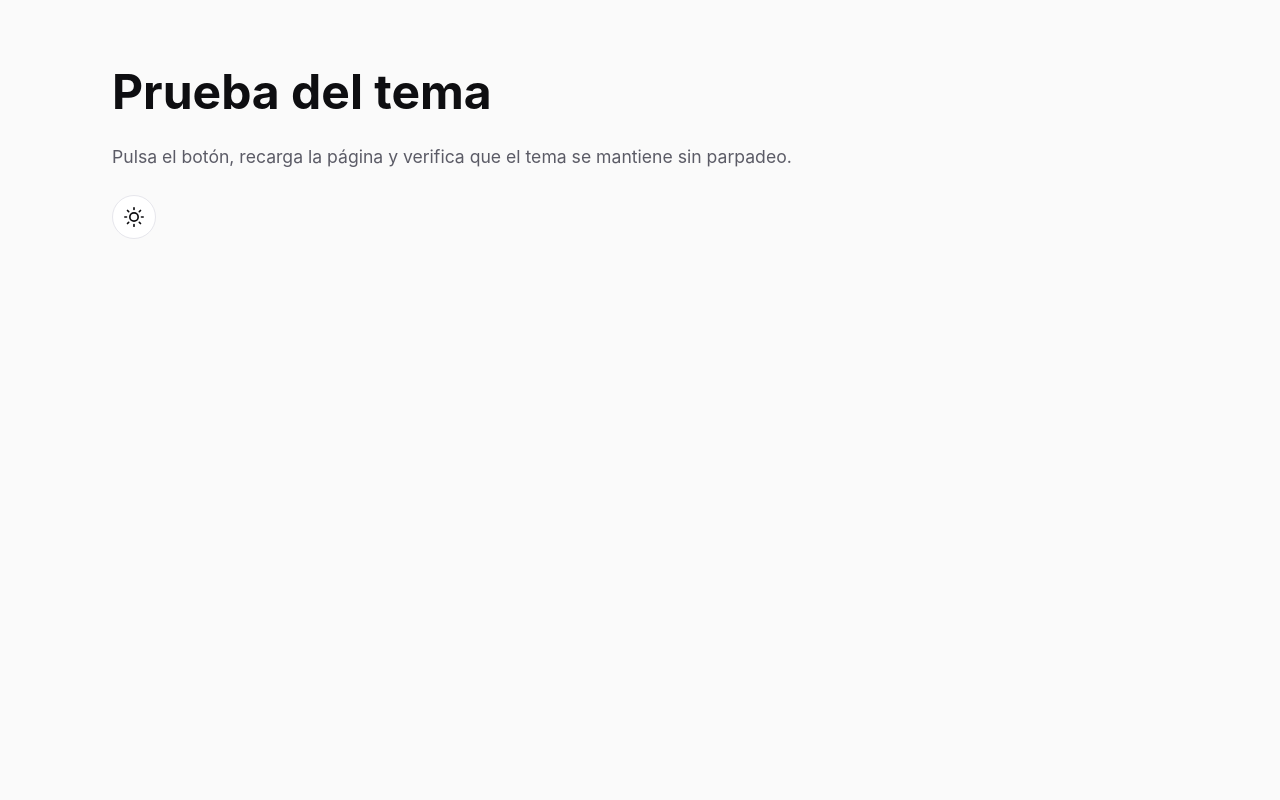
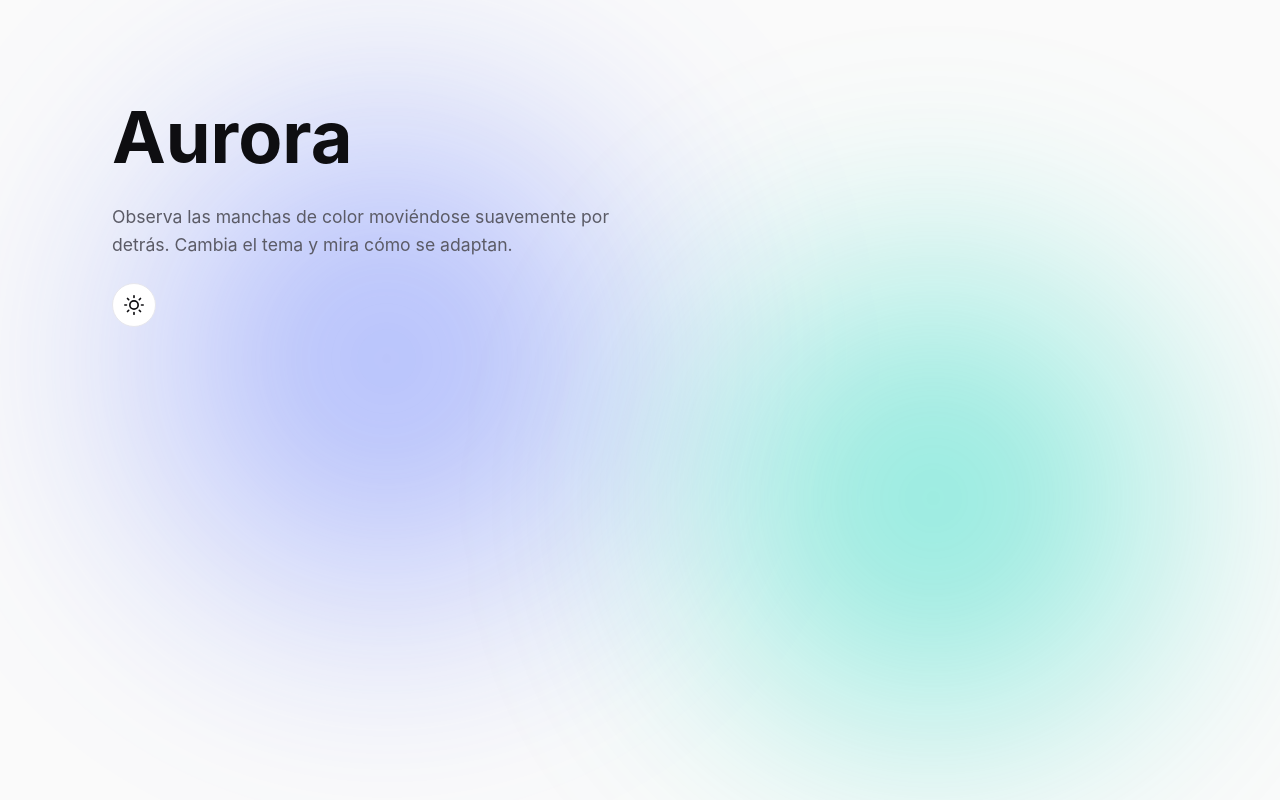
Before and after one commit to Alex-Gallardo/portfolio-mvp, a Next.js app: page / in a window 1280 px wide. Built offline with nearby package versions, Linux system fonts and the light colour scheme.

Commit message:
S1-T3: AuroraBackground (fondo iluminación CSS puro, respeta reduced-motion)

```diff
--- a/src/app/page.tsx
+++ b/src/app/page.tsx
@@ -1,21 +1,26 @@
+import { AuroraBackground } from "@/components/layout/AuroraBackground/AuroraBackground";
 import { ThemeToggle } from "@/components/layout/ThemeToggle/ThemeToggle";
 
 export default function Home() {
   return (
+    <>
+      <AuroraBackground />
       <main
         className="container"
         style={{
-        paddingBlock: "var(--sp-16)",
+          paddingBlock: "var(--sp-24)",
           display: "grid",
           gap: "var(--sp-6)",
           placeItems: "start",
         }}
       >
-      <h1 style={{ fontSize: "var(--fs-2xl)" }}>Prueba del tema</h1>
-      <p style={{ color: "var(--fg-muted)" }}>
-        Pulsa el botón, recarga la página y verifica que el tema se mantiene sin parpadeo.
+        <h1 style={{ fontSize: "var(--fs-3xl)" }}>Aurora</h1>
+        <p style={{ color: "var(--fg-muted)", maxWidth: "50ch" }}>
+          Observa las manchas de color moviéndose suavemente por detrás. Cambia el tema y mira cómo
+          se adaptan.
         </p>
         <ThemeToggle />
       </main>
+    </>
   );
 }
--- /dev/null
+++ b/src/components/layout/AuroraBackground/AuroraBackground.module.css
@@ -0,0 +1,45 @@
+.aurora {
+  position: fixed;
+  inset: 0;
+  z-index: -1;
+  overflow: hidden;
+  background: var(--bg);
+  pointer-events: none; /* nunca intercepta clics */
+}
+
+.aurora::before,
+.aurora::after {
+  content: "";
+  position: absolute;
+  width: 60vmax;
+  height: 60vmax;
+  border-radius: 50%;
+  filter: blur(90px);
+  opacity: 0.55;
+  will-change: transform;
+}
+
+.aurora::before {
+  background: radial-gradient(circle, var(--brand-500), transparent 60%);
+  top: -10%;
+  left: -10%;
+  animation: drift1 18s var(--ease) infinite alternate;
+}
+
+.aurora::after {
+  background: radial-gradient(circle, var(--accent), transparent 60%);
+  bottom: -15%;
+  right: -10%;
+  animation: drift2 22s var(--ease) infinite alternate;
+}
+
+@keyframes drift1 {
+  to {
+    transform: translate(15vw, 10vh) scale(1.15);
+  }
+}
+@keyframes drift2 {
+  to {
+    transform: translate(-12vw, -8vh) scale(1.1);
+  }
+}
--- /dev/null
+++ b/src/components/layout/AuroraBackground/AuroraBackground.tsx
@@ -0,0 +1,5 @@
+import styles from "./AuroraBackground.module.css";
+
+export function AuroraBackground() {
+  return <div className={styles.aurora} aria-hidden="true" />;
+}
```
Lines whose indentation alone changed are shown as unchanged.
